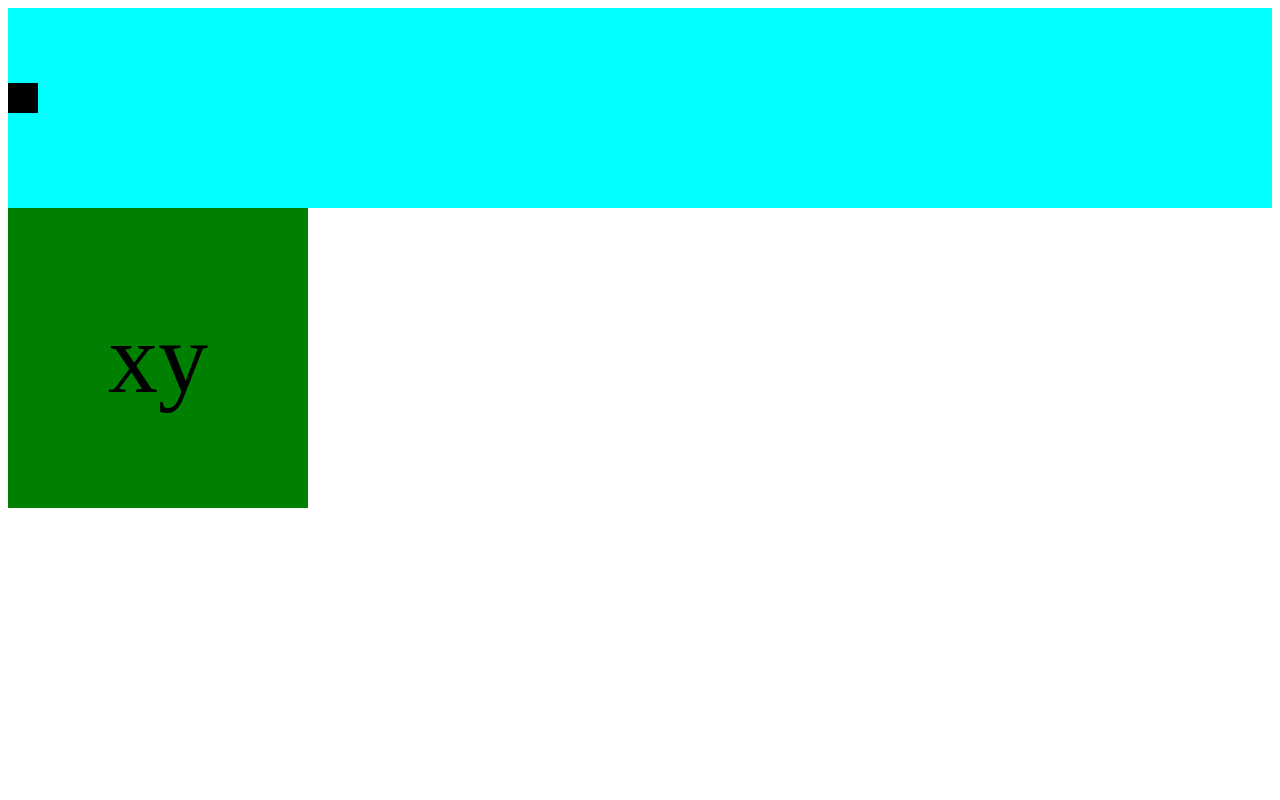
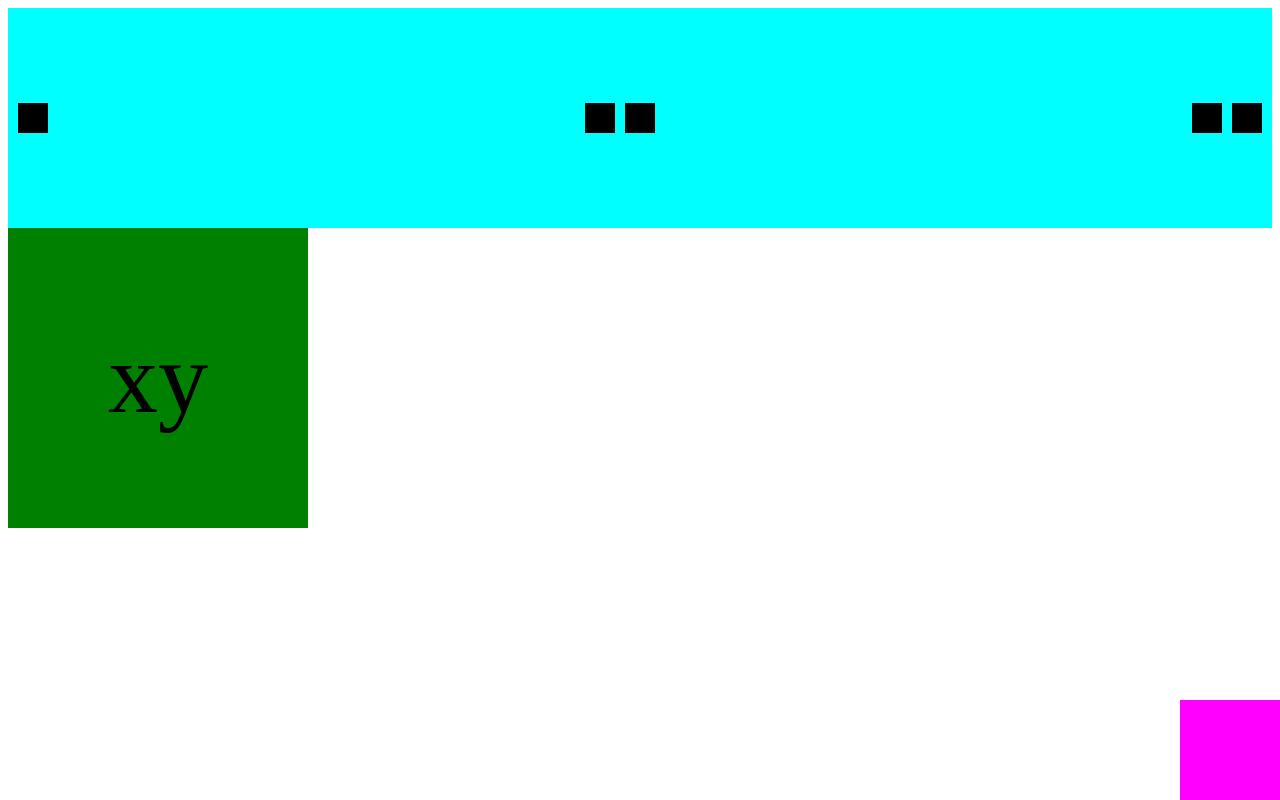
Before and after one commit to Gabrieliusus/SWP_2aWI_Gabriel_Mayer, a plain HTML site: page Übung 04/Übung04.html in a window 1280 px wide. Drawn offline with Linux system fonts and the light colour scheme.

Commit message:
04_Übung done

```diff
--- a/Übung 04/Übung04.css
+++ b/Übung 04/Übung04.css
@@ -5,8 +5,18 @@
     height: 200px;
     display: flex;
     justify-content: space-between;
+    align-items: center;
+    padding: 10px;
 }
-
+.box{
+    background-color: black;
+    height: 30px;
+    width: 30px;
+}
+.container{
+    display: flex;
+    gap: 10px;
+}
 .left{
     top: 200px;
     left: 0px;
@@ -19,13 +29,11 @@
     font-size: 100px;
 }
 
-.black{
-    background-color: black;
-    height: 30px;
-    width: 30px;
-    justify-content: center;
-    margin-top: 75px;
-    display: flex;
-    justify-content: center;
-    align-items: center;
+.bottom{
+    bottom: 0px;
+    position: absolute;
+    background-color: magenta;
+    right: 0px;
+    height: 100px;
+    width: 100px;
 }
--- a/Übung 04/Übung04.html
+++ b/Übung 04/Übung04.html
@@ -7,8 +7,18 @@
     <link rel="stylesheet" href="Übung04.css">
 </head>
 <body>
-    <div class="top"><div class="black">l</div></div>
-    <div class="bottom"></div>
+<div class="top">
+    <div class="box"></div>
+    <div class="container">
+        <div class="box"></div>
+        <div class="box"></div>
+    </div>
+    <div class="container">
+        <div class="box"></div>
+        <div class="box"></div>
+    </div>
+</div>
     <div class="left">xy</div>
+    <div class="bottom"> </div>
 </body>
 </html>
```
